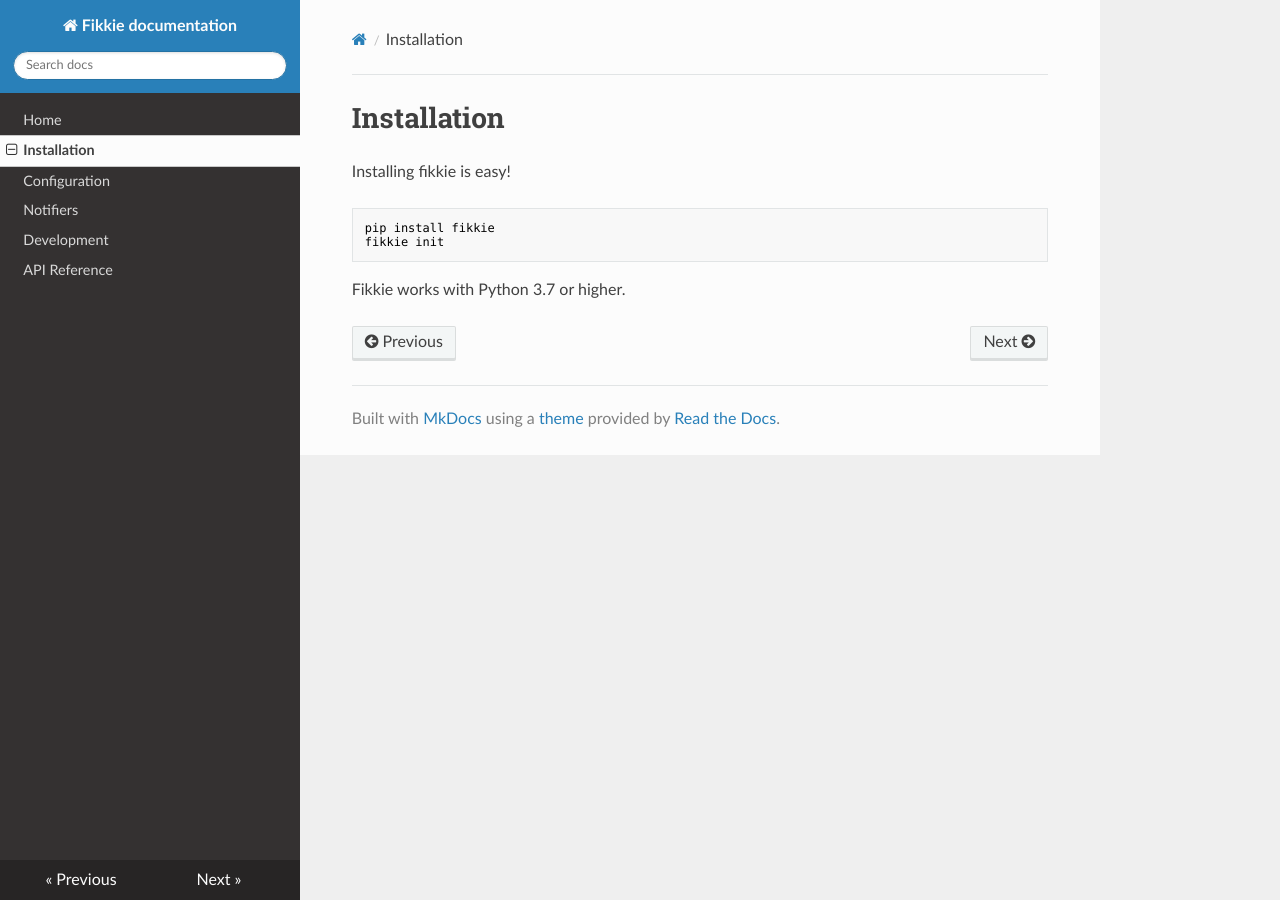
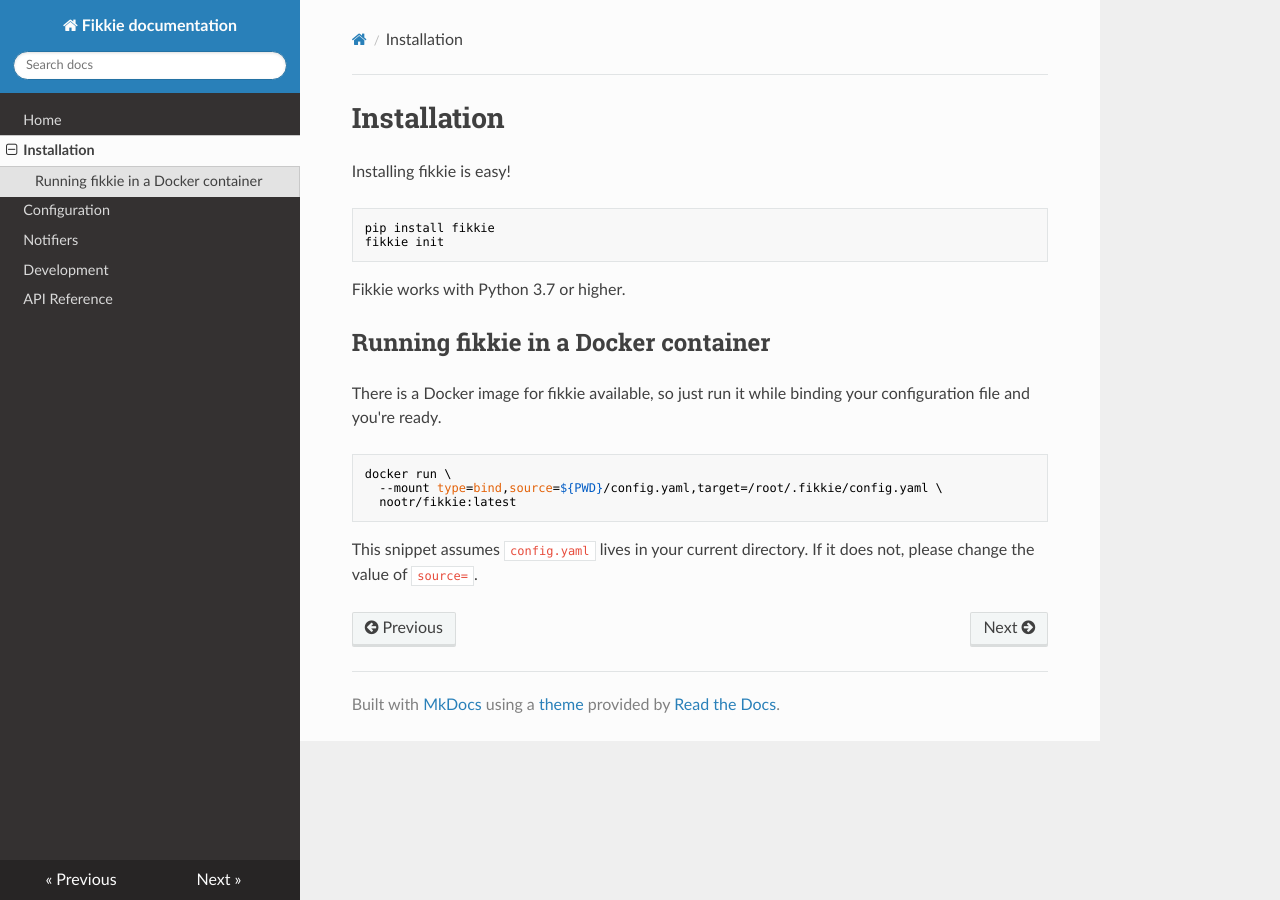
Before and after one commit to nootr/fikkie, an MkDocs documentation site: the page built from docs/docs/installation.md, in a window 1280 px wide. Built offline with MkDocs 1.6.1, drawn with Linux system fonts in a browser that asks for light colours; nearby versions of some CDN libraries.

Commit message:
Add documentation for Docker
This commit adds the documentation so that users know about it and how
to use it.

````diff
--- /dev/null
+++ b/config.yaml
@@ -0,0 +1,6 @@
+---
+heartbeat:
+  schedule:
+    minute: '*'
+    hour: '*'
+  timezone: 'Europe/Amsterdam'
--- a/docs/docs/installation.md
+++ b/docs/docs/installation.md
@@ -8,3 +8,18 @@
 ```
 
 Fikkie works with Python 3.7 or higher.
+
+
+## Running fikkie in a Docker container
+
+There is a Docker image for fikkie available, so just run it while binding your
+configuration file and you're ready.
+
+```bash
+docker run \
+  --mount type=bind,source=${PWD}/config.yaml,target=/root/.fikkie/config.yaml \
+  nootr/fikkie:latest
+```
+
+This snippet assumes `config.yaml` lives in your current directory. If it does not,
+please change the value of `source=`.
````
Also changed, not shown: README.md.
